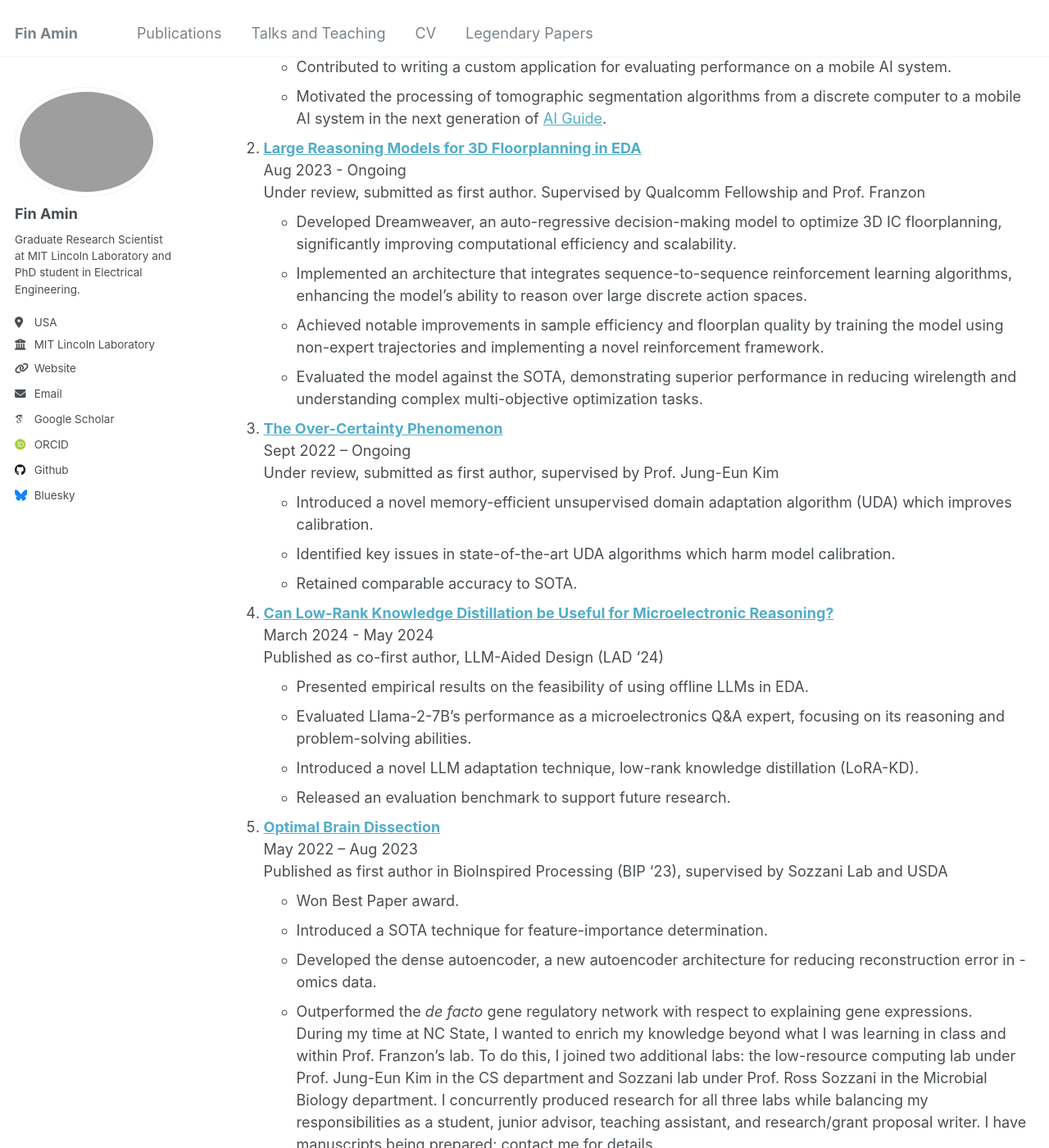
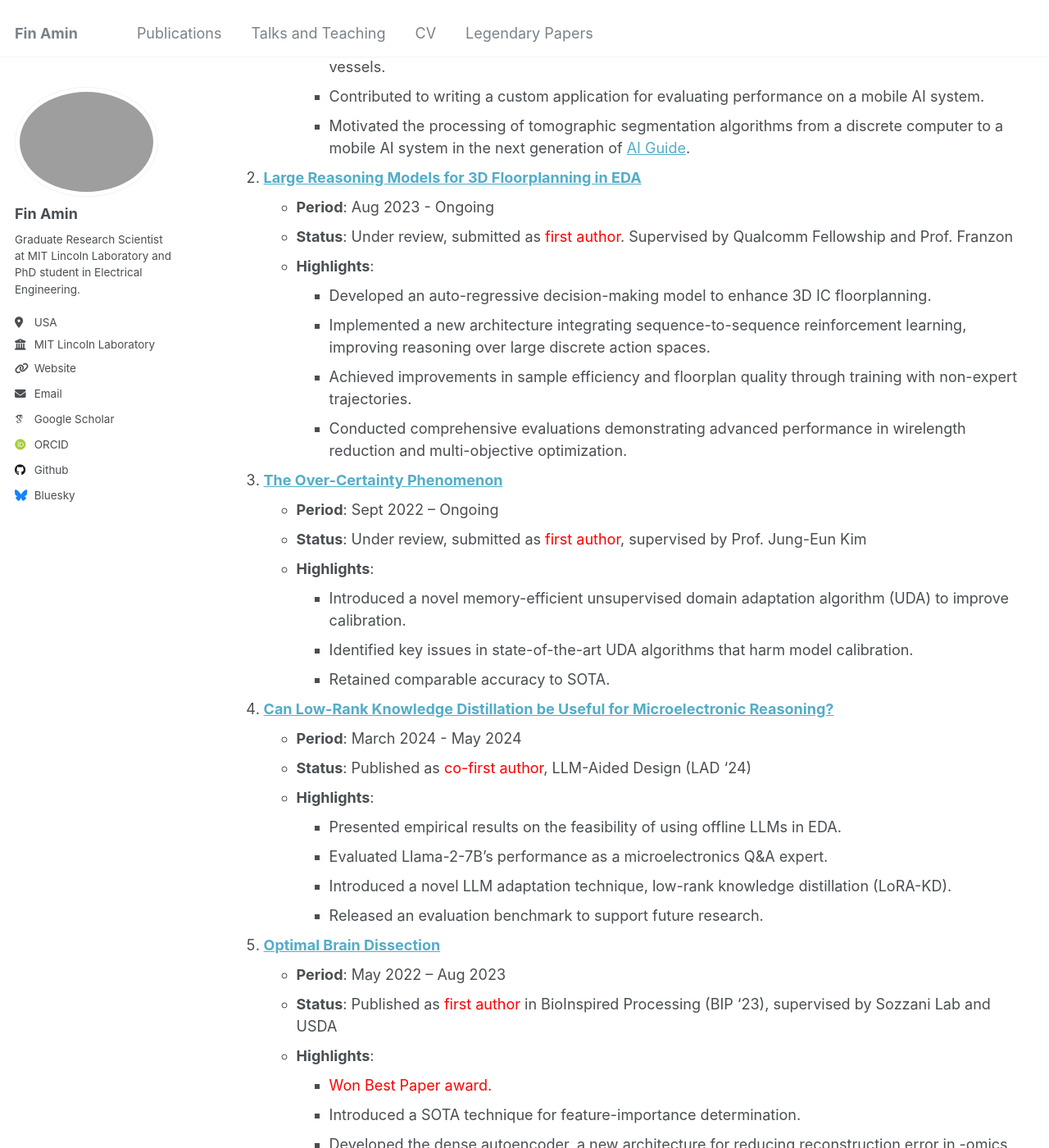
Before and after one commit to FinAminToastCrunch/FinAminToastCrunch.github.io, a Jekyll site: the page built from _publications/publications.md, in a window 1280 px wide and 1400 px high, scrolled down 282 px. Shown: the whole window at 82% size. Built offline with Jekyll 4.4.1, drawn with Linux system fonts in a browser that asks for light colours; some web fonts are replaced; some of the changed text lies outside the part shown.

Commit message:
fixed pubs

```diff
--- a/_publications/publications.md
+++ b/_publications/publications.md
@@ -5,57 +5,63 @@ permalink: /publications/
 author_profile: true
 ---
 
-## Publications
-
 1. **[Real-Time Vessel Segmentation for Ultra-Sound Guided Surgery](null)**
-   Feb 2024 - Ongoing
-   Published as second author in High Performance Extreme Computing (HPEC '24). Supervised by MIT-LL
-   - Investigated various pruning/quantization techniques for real-time image segmentation of human vessels.
-   - Contributed to writing a custom application for evaluating performance on a mobile AI system.
-   - Motivated the processing of tomographic segmentation algorithms from a discrete computer to a mobile AI system in the next generation of [AI Guide](https://www.ll.mit.edu/sites/default/files/other/doc/2023-02/TVO_Technology_Highlight_15_AIGUIDE.pdf).
+   - **Period**: Feb 2024 - November 2024
+   - **Status**: Published as second author in High Performance Extreme Computing (HPEC '24). Supervised by MIT-LL
+   - **Highlights**:
+     - Investigated various pruning/quantization techniques for real-time image segmentation of human vessels.
+     - Contributed to writing a custom application for evaluating performance on a mobile AI system.
+     - Motivated the processing of tomographic segmentation algorithms from a discrete computer to a mobile AI system in the next generation of [AI Guide](https://www.ll.mit.edu/sites/default/files/other/doc/2023-02/TVO_Technology_Highlight_15_AIGUIDE.pdf).
 
 2. **[Large Reasoning Models for 3D Floorplanning in EDA](https://arxiv.org/pdf/2406.10538)**
-   Aug 2023 - Ongoing
-   Under review, submitted as first author. Supervised by Qualcomm Fellowship and Prof. Franzon
-   - Developed Dreamweaver, an auto-regressive decision-making model to optimize 3D IC floorplanning, significantly improving computational efficiency and scalability.
-   - Implemented an architecture that integrates sequence-to-sequence reinforcement learning algorithms, enhancing the model's ability to reason over large discrete action spaces.
-   - Achieved notable improvements in sample efficiency and floorplan quality by training the model using non-expert trajectories and implementing a novel reinforcement framework.
-   - Evaluated the model against the SOTA, demonstrating superior performance in reducing wirelength and understanding complex multi-objective optimization tasks.
+   - **Period**: Aug 2023 - Ongoing
+   - **Status**: Under review, submitted as <span style="color:red;">first author</span>. Supervised by Qualcomm Fellowship and Prof. Franzon
+   - **Highlights**:
+     - Developed an auto-regressive decision-making model to enhance 3D IC floorplanning.
+     - Implemented a new architecture integrating sequence-to-sequence reinforcement learning, improving reasoning over large discrete action spaces.
+     - Achieved improvements in sample efficiency and floorplan quality through training with non-expert trajectories.
+     - Conducted comprehensive evaluations demonstrating advanced performance in wirelength reduction and multi-objective optimization.
 
 3. **[The Over-Certainty Phenomenon](https://arxiv.org/abs/2404.16168)**
-   Sept 2022 – Ongoing
-   Under review, submitted as first author, supervised by Prof. Jung-Eun Kim
-   - Introduced a novel memory-efficient unsupervised domain adaptation algorithm (UDA) which improves calibration.
-   - Identified key issues in state-of-the-art UDA algorithms which harm model calibration.
-   - Retained comparable accuracy to SOTA.
+   - **Period**: Sept 2022 – Ongoing
+   - **Status**: Under review, submitted as <span style="color:red;">first author</span>, supervised by Prof. Jung-Eun Kim
+   - **Highlights**:
+     - Introduced a novel memory-efficient unsupervised domain adaptation algorithm (UDA) to improve calibration.
+     - Identified key issues in state-of-the-art UDA algorithms that harm model calibration.
+     - Retained comparable accuracy to SOTA.
 
 4. **[Can Low-Rank Knowledge Distillation be Useful for Microelectronic Reasoning?](https://arxiv.org/abs/2406.13808)**
-   March 2024 - May 2024
-   Published as co-first author, LLM-Aided Design (LAD '24)
-   - Presented empirical results on the feasibility of using offline LLMs in EDA.
-   - Evaluated Llama-2-7B's performance as a microelectronics Q&A expert, focusing on its reasoning and problem-solving abilities.
-   - Introduced a novel LLM adaptation technique, low-rank knowledge distillation (LoRA-KD).
-   - Released an evaluation benchmark to support future research.
+   - **Period**: March 2024 - May 2024
+   - **Status**: Published as <span style="color:red;">co-first author</span>, LLM-Aided Design (LAD '24)
+   - **Highlights**:
+     - Presented empirical results on the feasibility of using offline LLMs in EDA.
+     - Evaluated Llama-2-7B's performance as a microelectronics Q&A expert.
+     - Introduced a novel LLM adaptation technique, low-rank knowledge distillation (LoRA-KD).
+     - Released an evaluation benchmark to support future research.
 
 5. **[Optimal Brain Dissection](https://ieeexplore.ieee.org/document/10379275)**
-   May 2022 – Aug 2023
-   Published as first author in BioInspired Processing (BIP '23), supervised by Sozzani Lab and USDA
-   - Won Best Paper award.
-   - Introduced a SOTA technique for feature-importance determination.
-   - Developed the dense autoencoder, a new autoencoder architecture for reducing reconstruction error in -omics data.
-   - Outperformed the *de facto* gene regulatory network with respect to explaining gene expressions.
-   During my time at NC State, I wanted to enrich my knowledge beyond what I was learning in class and within Prof. Franzon's lab. To do this, I joined two additional labs: the low-resource computing lab under Prof. Jung-Eun Kim in the CS department and Sozzani lab under Prof. Ross Sozzani in the Microbial Biology department. I concurrently produced research for all three labs while balancing my responsibilities as a student, junior advisor, teaching assistant, and research/grant proposal writer. I have manuscripts being prepared; contact me for details.
+   - **Period**: May 2022 – Aug 2023
+   - **Status**: Published as <span style="color:red;">first author</span> in BioInspired Processing (BIP '23), supervised by Sozzani Lab and USDA
+   - **Highlights**:
+     - <span style="color:red;">Won Best Paper award.</span>
+     - Introduced a SOTA technique for feature-importance determination.
+     - Developed the dense autoencoder, a new architecture for reducing reconstruction error in -omics data.
+     - Outperformed the *de facto* gene regulatory network in explaining gene expressions.
 
 6. **[DepthGraphNet](https://ieeexplore.ieee.org/abstract/document/10299839)**
-   Oct 2022 – July 2023
-   Published as first author in Machine Learning for Computer Aided Design (MLCAD '23)
-   - Investigated the use of siamese-graph neural networks for circuit graph isomorphism (CGI) detection.
-   - Showed logarithmic run-time complexity with respect to graph size.
-   - Outperformed all other classical and neural methods in CGI detection accuracy.
-   - Introduced theorems for the optimal architecture of GNNs for CGI detection.
+   - **Period**: Oct 2022 – July 2023
+   - **Status**: Published as <span style="color:red;">first author</span> in Machine Learning for Computer Aided Design (MLCAD '23)
+   - **Highlights**:
+     - Investigated the use of siamese-graph neural networks for circuit graph isomorphism (CGI) detection.
+     - Demonstrated logarithmic run-time complexity with respect to graph size.
+     - Outperformed all other classical and neural methods in CGI detection accuracy.
+     - Introduced theorems for the optimal architecture of GNNs for CGI detection.
 
 7. **[Network Inference Approach for Phosphoproteomics](https://link.springer.com/protocol/10.1007/978-1-0716-3327-4_27)**
-   May 2022 – Nov 2022
-   Published as co-first author in Methods in Molecular Biology (MIMB vol. 2690), supervised by Sozzani Lab
-   - Described methods to statistically analyze label-free phosphoproteomic data and infer post-transcriptional regulatory networks over time.
-   - Used the Bayesian Dirichlet Equivalent Uniform to inference underlying latent relationships between variables.
+   - **Period**: May 2022 – Nov 2022
+   - **Status**: Published as second author in Methods in Molecular Biology (MIMB vol. 2690), supervised by Sozzani Lab
+   - **Highlights**:
+     - Described methods to statistically analyze label-free phosphoproteomic data and infer post-transcriptional regulatory networks over time.
+     - Used the Bayesian Dirichlet Equivalent Uniform to inference underlying latent relationships between variables.
+
+**Note**: During my time at NC State, I wanted to enrich my knowledge beyond what I was learning in class and within Prof. Franzon's lab. To do this, I joined two additional labs: the low-resource computing lab under Prof. Jung-Eun Kim in the CS department and Sozzani lab under Prof. Ross Sozzani in the Microbial Biology department. I **concurrently** produced research for all three labs while balancing my responsibilities as a student, junior advisor, teaching assistant, and research/grant proposal writer. <u>I have manuscripts being prepared; contact me for details.</u>
```
Also changed, not shown: _pages/publicationsOLD.md (renamed from _pages/publications.md).
